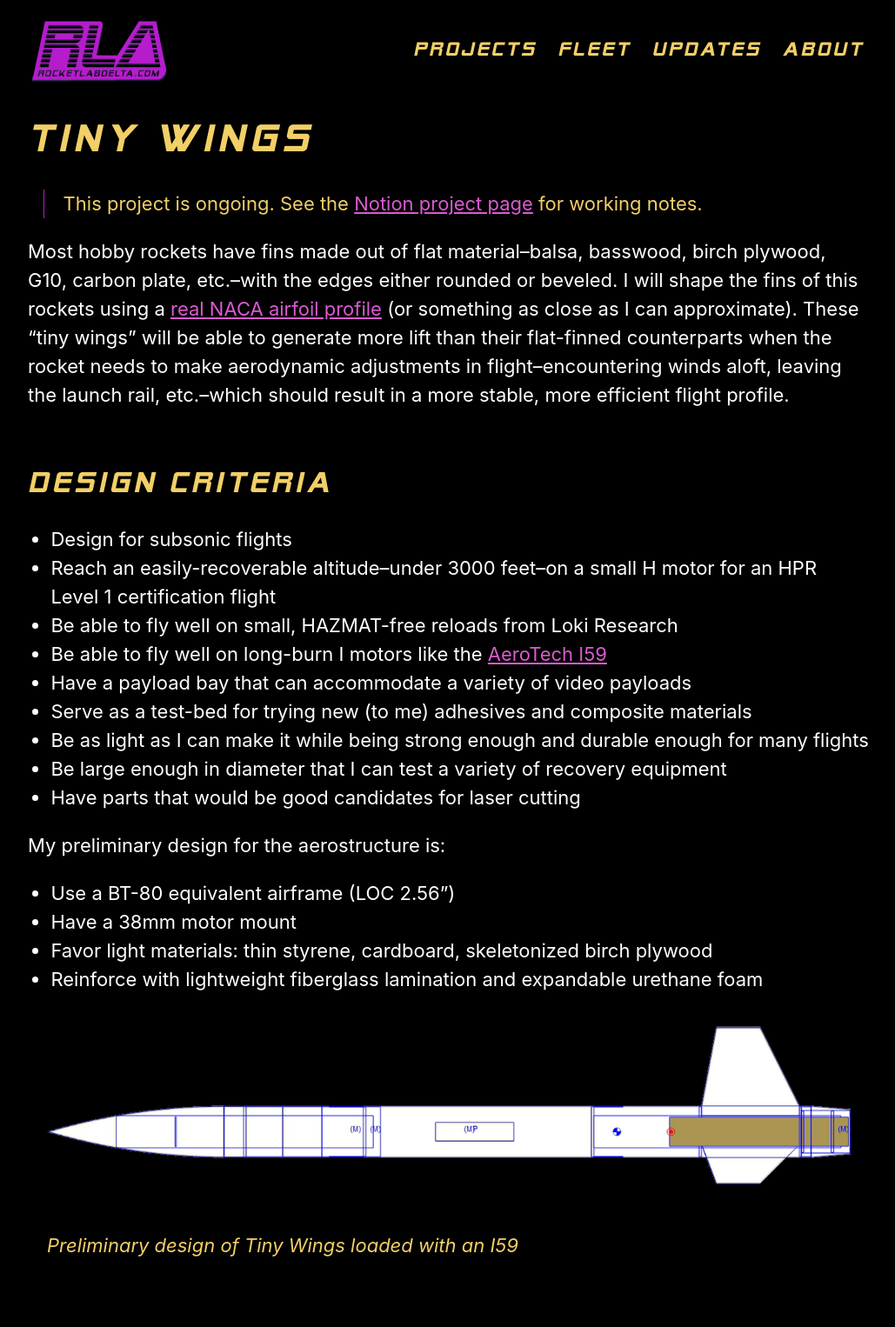
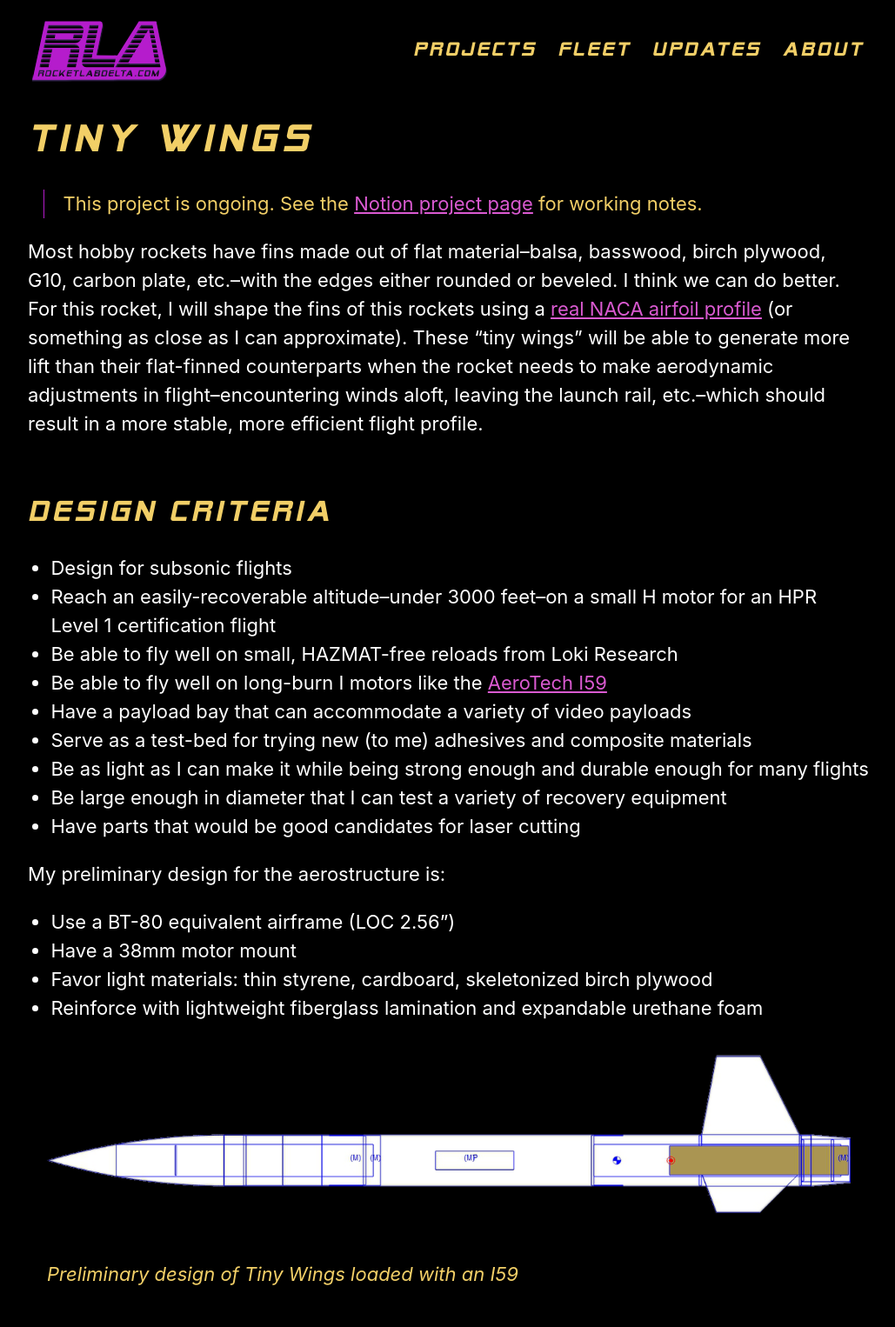
Before and after one commit to rocketlabdelta/rocketlabdelta.com, a Jekyll site: the page built from _projects/tiny-wings.md, in a window 1280 px wide. Shown: the whole page at 87% size, without its empty margins (124-1153 px from the left). Built offline with Jekyll 4.4.1, drawn with Linux system fonts in a browser that asks for light colours; before the commit the page ends 1493 px from its top, so only the background shows below that.

Commit message:
Copy editing

```diff
--- a/_projects/tiny-wings.md
+++ b/_projects/tiny-wings.md
@@ -7,7 +7,8 @@ status:      "Planning"
 > This project is ongoing. See the [Notion project page][1] for working notes.
 
 Most hobby rockets have fins made out of flat material--balsa, basswood, birch plywood, G10, carbon plate, etc.--with the edges either rounded or beveled.
-I will shape the fins of this rockets using a [real NACA airfoil profile][2] (or something as close as I can approximate).
+I think we can do better.
+For this rocket, I will shape the fins of this rockets using a [real NACA airfoil profile][2] (or something as close as I can approximate).
 These "tiny wings" will be able to generate more lift than their flat-finned counterparts when the rocket needs to make aerodynamic adjustments in flight--encountering winds aloft, leaving the launch rail, etc.--which should result in a more stable, more efficient flight profile.
 
 ## Design Criteria
```
